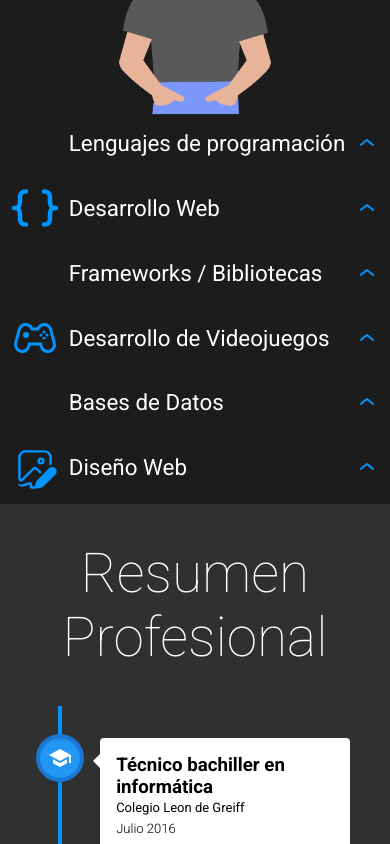
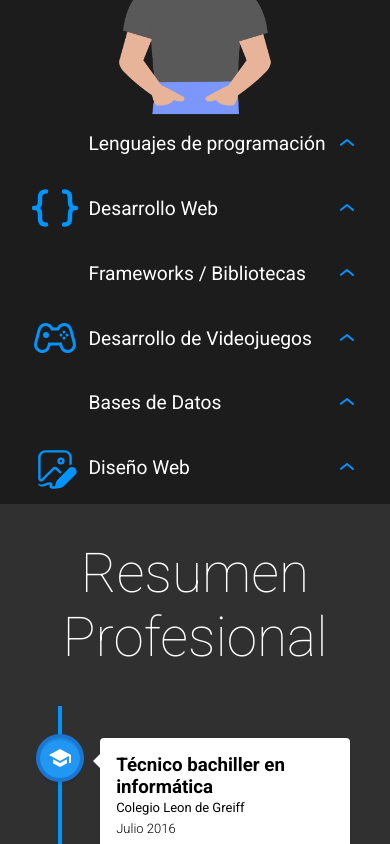
Before and after one commit to Sagalo04/portfolio, a React (Create React App) app: page / in a window 390 px wide. Shown: the part 1220-2064 px from the top of the page. Built offline with nearby package versions, Linux system fonts and the light colour scheme; some icons are missing.

Commit message:
Responsive Update 2

```diff
--- a/src/components/Seccion/Portfolio/Portfolio.module.scss
+++ b/src/components/Seccion/Portfolio/Portfolio.module.scss
@@ -63,7 +63,7 @@
             }
 
             .Carousel{
-                width: 40% !important;
+                width: 35% !important;
             }
 }
 }
--- a/src/components/Seccion/Skills/Skills.jsx
+++ b/src/components/Seccion/Skills/Skills.jsx
@@ -31,6 +31,7 @@ function Skills(props) {
             <span
               //   onClick={() => setOpen(!isOpen)}
               style={{ verticalAlign: "middle", marging: 0, ...style }}
+               className={Styles.fontt}
             >
               {name}
             </span>
--- a/src/components/Seccion/Skills/Skills.module.scss
+++ b/src/components/Seccion/Skills/Skills.module.scss
@@ -104,5 +104,7 @@
             align-self: center;
         }
     }
-
+    .fontt{
+font-size: 1.2rem !important;
+    }
 }
```
